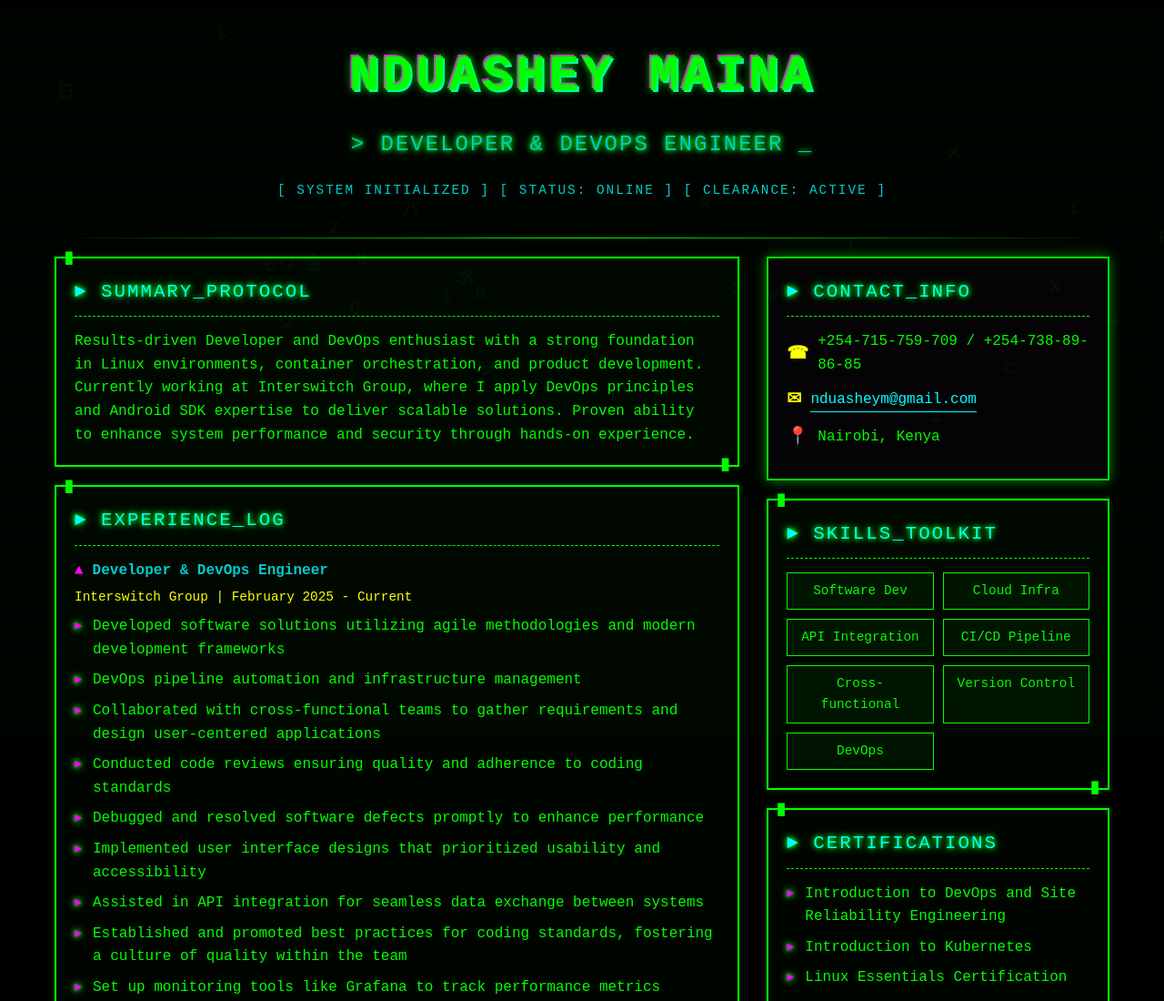
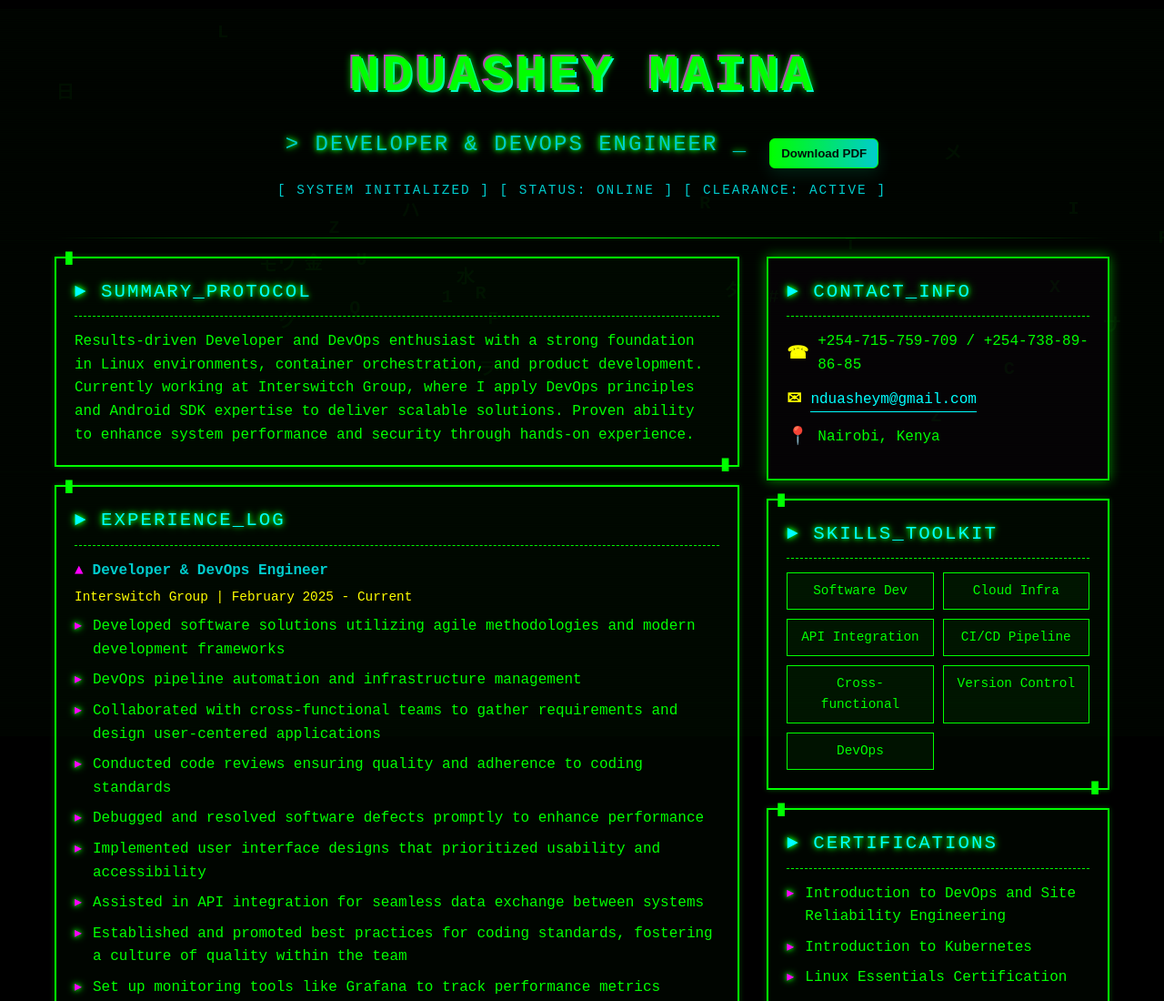
Before and after one commit to nduashey33/cv, a plain HTML site: page index.html in a window 1280 px wide. Shown: the top 1100 px of the page at 91% size. Drawn offline with Linux system fonts and the light colour scheme.

Commit message:
Add Download PDF button and print-optimized styles

```diff
--- a/index.html
+++ b/index.html
@@ -440,6 +440,32 @@
             font-size: 0.9em;
             line-height: 1.45;
         }
+
+        /* Download / Print styles */
+        .download-btn {
+            display: inline-block;
+            margin-left: 12px;
+            padding: 8px 12px;
+            background: linear-gradient(90deg, #00ff00, #00cccc);
+            color: #00110a;
+            border: 1px solid #00ff00;
+            border-radius: 6px;
+            cursor: pointer;
+            font-weight: 700;
+            box-shadow: 0 6px 18px rgba(0, 255, 170, 0.12);
+            transition: transform 0.15s ease, box-shadow 0.15s ease;
+        }
+
+        .download-btn:hover { transform: translateY(-2px); box-shadow: 0 12px 26px rgba(0, 255, 170, 0.18); }
+
+        @media print {
+            /* Clean print layout: remove decorative elements and animations */
+            body { background: #fff !important; color: #000 !important; font-family: Arial, Helvetica, sans-serif !important; }
+            .matrix-bg, .cursor-glow, .hover-popup, .scroll-progress, .download-btn { display: none !important; }
+            .box { border: 1px solid #bbb !important; background: transparent !important; box-shadow: none !important; animation: none !important; }
+            .section-title { color: #000 !important; border-bottom: 1px solid #ddd !important; }
+            a::after { content: " (" attr(href) ")"; color: #444; font-size: 0.9em; }
+        }
     </style>
 </head>
 <body>
@@ -456,7 +482,10 @@
     <div class="container">
         <header>
             <h1>NDUASHEY MAINA</h1>
-            <div class="title">> DEVELOPER & DEVOPS ENGINEER _</div>
+            <div style="display:flex; align-items:center; justify-content:center; gap:12px; flex-wrap:wrap;">
+                <div class="title">> DEVELOPER & DEVOPS ENGINEER _</div>
+                <button id="downloadPdfBtn" class="download-btn" title="Download a PDF copy">Download PDF</button>
+            </div>
             <div style="color: #00cccc; font-size: 0.9em; letter-spacing: 2px;">
                 [ SYSTEM INITIALIZED ] [ STATUS: ONLINE ] [ CLEARANCE: ACTIVE ]
             </div>
```
